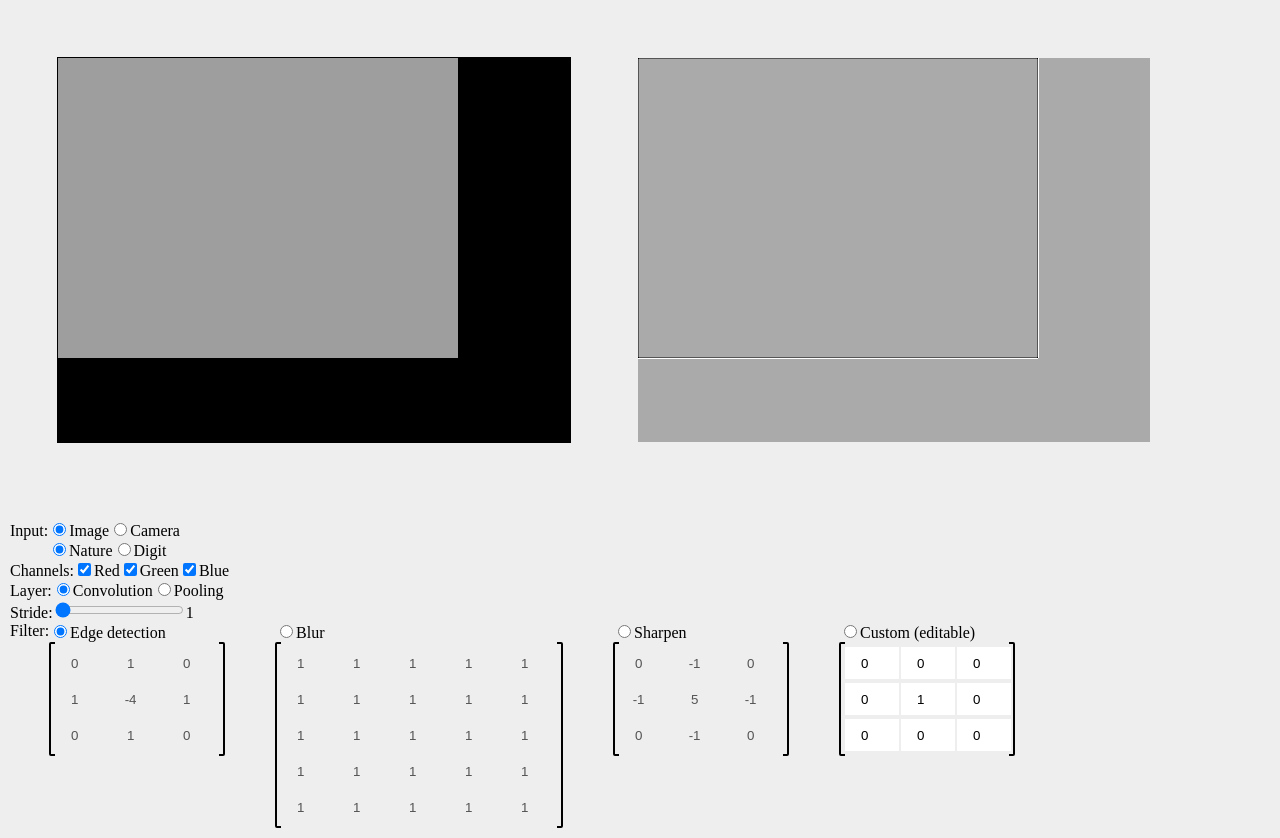
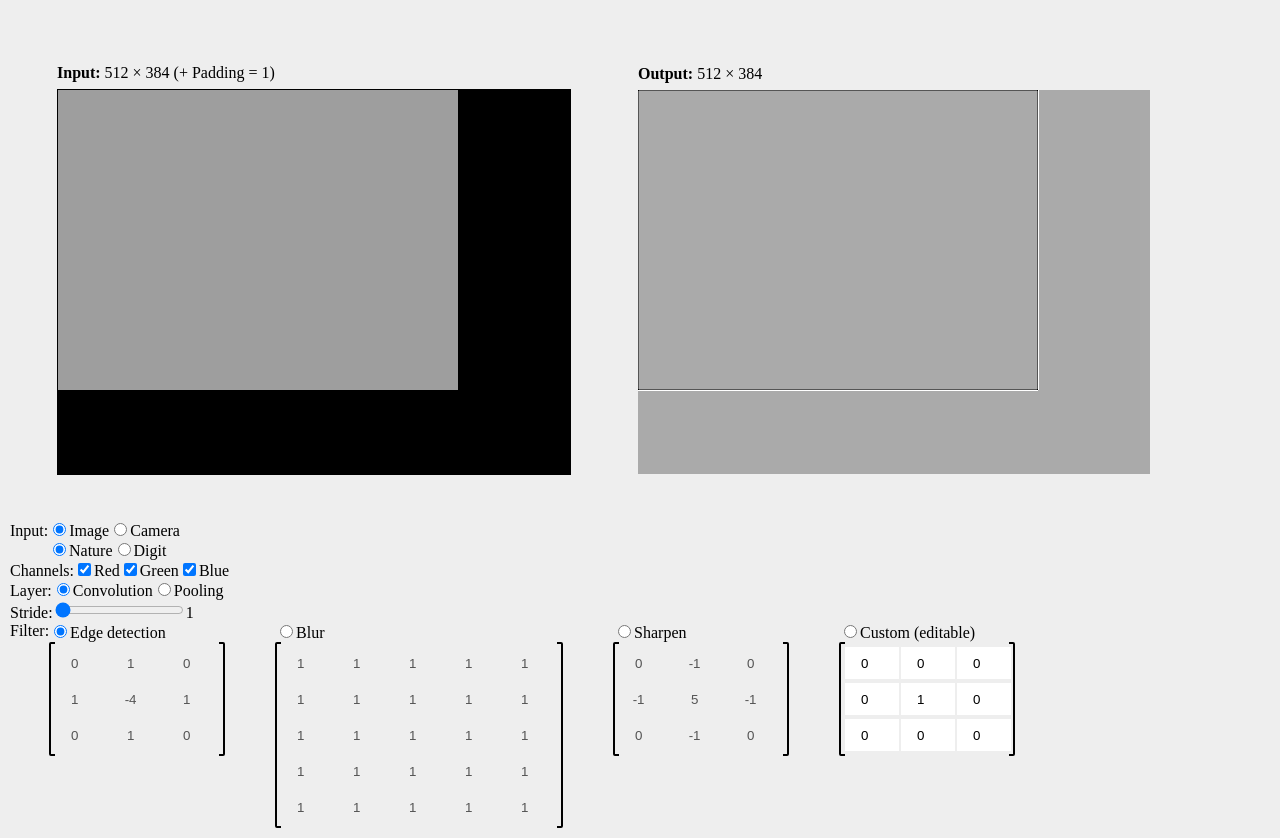
Before and after one commit to moroshko/cnnviz, a Next.js app: page / in a window 1280 px wide. Built offline with nearby package versions, Linux system fonts and the light colour scheme.

Commit message:
Add Dimensions2

```diff
--- /dev/null
+++ b/pages/Dimensions2.js
@@ -0,0 +1,17 @@
+import React from 'react';
+
+export default function Dimensions(props) {
+  const { title, width, height, padding } = props;
+
+  return (
+    <div className="container">
+      <strong>{title}:</strong> {width} × {height}
+      {padding > 0 && ` (+ Padding = ${padding})`}
+      <style jsx>{`
+        .container {
+          line-height: 32px;
+        }
+      `}</style>
+    </div>
+  );
+}
--- a/pages/ImageInput2.js
+++ b/pages/ImageInput2.js
@@ -10,6 +10,7 @@ import {
   IMAGES,
 } from '../utils/constants';
 import { filterChannels } from '../utils/shared';
+import Dimensions2 from './Dimensions2';
 
 function useImage(src) {
   const [prevSrc, setPrevSrc] = useState(null);
@@ -144,6 +145,14 @@ export default function ImageInput2() {
 
   return (
     <div className="container">
+      <div className="dimensions">
+        <Dimensions2
+          title="Input"
+          width={displayWidth / scale - (padding << 1)}
+          height={displayHeight / scale - (padding << 1)}
+          padding={padding}
+        />
+      </div>
       <canvas
         className="dataCanvas"
         width={displayWidth / scale}
@@ -162,6 +171,12 @@ export default function ImageInput2() {
           width: ${displayWidth + containerWhitespace}px;
           height: ${displayHeight + containerWhitespace}px;
         }
+        .dimensions {
+          transform: translate(
+            ${displayCanvasTranslate}px,
+            ${displayCanvasTranslate}px
+          );
+        }
         .dataCanvas {
           display: none;
         }
--- a/pages/Output2.js
+++ b/pages/Output2.js
@@ -2,6 +2,7 @@ import React, { useLayoutEffect, useContext } from 'react';
 import { useCanvas } from '../hooks/useCanvas';
 import { MAX_SCALE, MAX_PADDING } from '../utils/constants';
 import { ControlsContext } from '../utils/controlsReducer';
+import Dimensions2 from './Dimensions2';
 
 export default function Output2() {
   const [canvasRef, canvasContext] = useCanvas();
@@ -42,6 +43,11 @@ export default function Output2() {
 
   return (
     <div className="container">
+      <Dimensions2
+        title="Output"
+        width={outputDataWidth}
+        height={outputDataHeight}
+      />
       <canvas width={outputWidth} height={outputHeight} ref={canvasRef} />
       <style jsx>{`
         .container {
@@ -50,7 +56,6 @@ export default function Output2() {
           height: ${outputHeight}px;
           transform: translateY(${MAX_PADDING * MAX_SCALE}px);
           margin-left: 20px;
-          background-color: white;
         }
       `}</style>
     </div>
```
